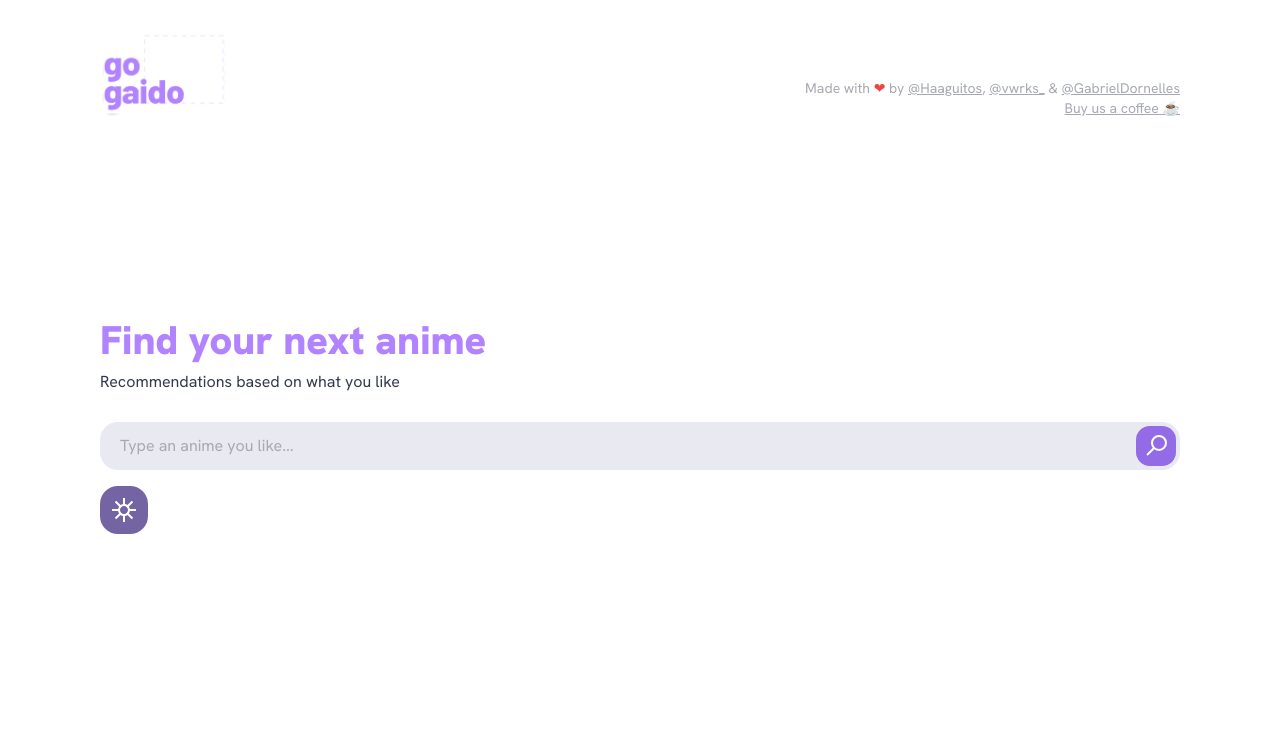
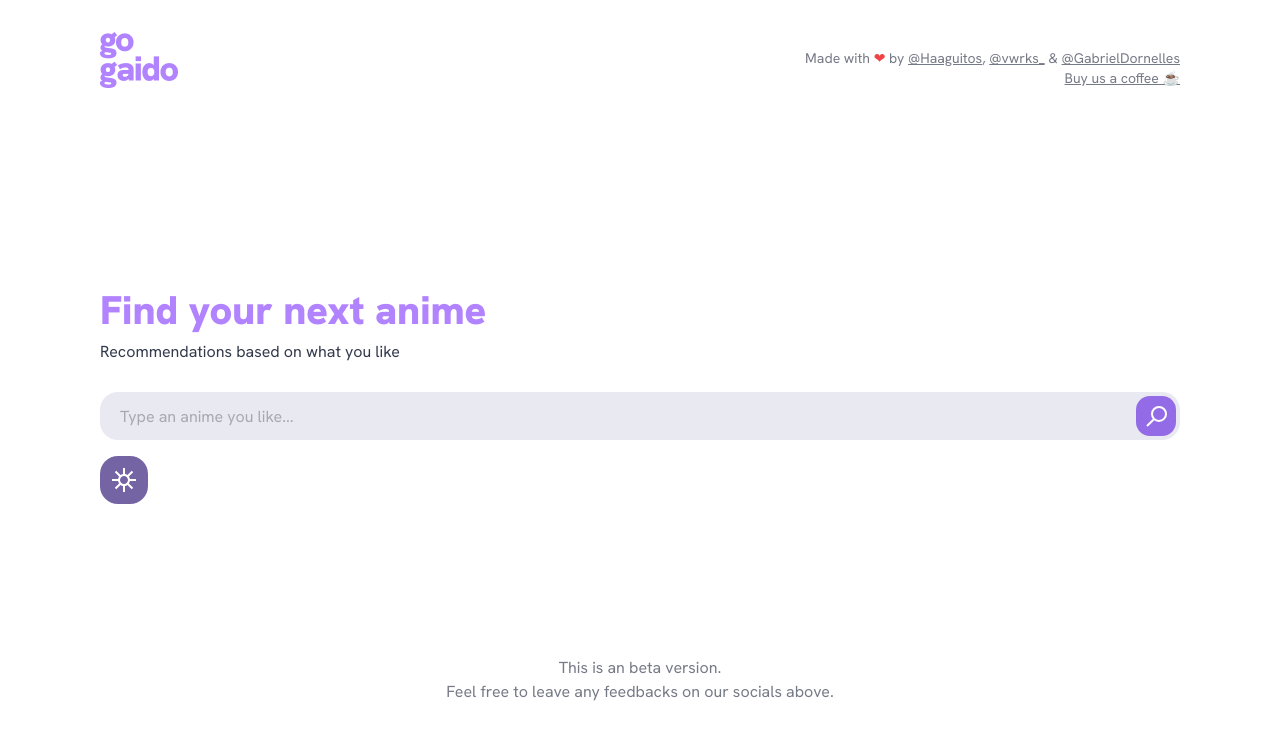
Before and after one commit to Haaguitos/gogaido, a Next.js app: page / in a window 1280 px wide. Shown: the top 740 px of the page. Built offline with nearby package versions, Linux system fonts and the light colour scheme.

Commit message:
Feature/header infos (#6)
* feat: updates logo and adds footer

* fix: adjusts header text color

* fix: adjusts to beta

```diff
--- a/package.json
+++ b/package.json
@@ -1,6 +1,6 @@
 {
   "name": "anime-finder",
-  "version": "0.1.0",
+  "version": "0.3.1",
   "private": true,
   "scripts": {
     "dev": "next dev",
--- a/src/app/page.tsx
+++ b/src/app/page.tsx
@@ -89,6 +89,16 @@ export default function Home() {
       </main>
 
       {animesData && <AnimesSection animes={animesData} />}
+
+      {!animesData && (
+        <footer className="flex mt-auto pb-24">
+          <h3 className="text-xs text-center text-gray-300 md:text-base">
+            This is an beta version.
+            <br />
+            Feel free to leave any feedbacks on our socials above.
+          </h3>
+        </footer>
+      )}
     </div>
   );
 }
--- a/src/components/Header.tsx
+++ b/src/components/Header.tsx
@@ -4,12 +4,18 @@ import Link from "next/link";
 
 export function Header() {
   return (
-    <header className="flex w-full gap-4 max-w-[67.5rem] justify-between py-8 md:gap-0">
-      <Link href="/" className="flex cursor-pointer">
-        <Image src={Images.Logo} alt="Gogaido" width={128} height={86} />
+    <header className="flex w-full gap-4 max-w-[67.5rem] items-center justify-between py-8 md:gap-0">
+      <Link href="/" className="flex cursor-pointer min-w-fit">
+        <Image
+          src={Images.Logo}
+          alt="Gogaido"
+          width={78}
+          height={56}
+          className="w-[4.875rem] h-[3.5rem]"
+        />
       </Link>
 
-      <h3 className="text-sm text-gray-200 text-right self-end">
+      <h3 className="text-sm text-gray-300 text-right self-end">
         Made with <span className="text-red-500">&#x2764;</span> by{" "}
         <a
           target="_blank"
@@ -24,7 +30,7 @@ export function Header() {
           target="_blank"
           rel="noreferrer"
           className="underline hover:text-gray-400 dark:hover:text-gray-100"
-          href="https://www.behance.net/vwrks_"
+          href="https://twitter.com/vwrks_"
         >
           @vwrks_
         </a>{" "}
@@ -33,7 +39,7 @@ export function Header() {
           target="_blank"
           rel="noreferrer"
           className="underline hover:text-gray-400 dark:hover:text-gray-100"
-          href="https://github.com/GabrielDornelles"
+          href="https://twitter.com/gabdrnelles"
         >
           @GabrielDornelles
         </a>
```
Also changed, not shown: src/assets/images/logo.png.
